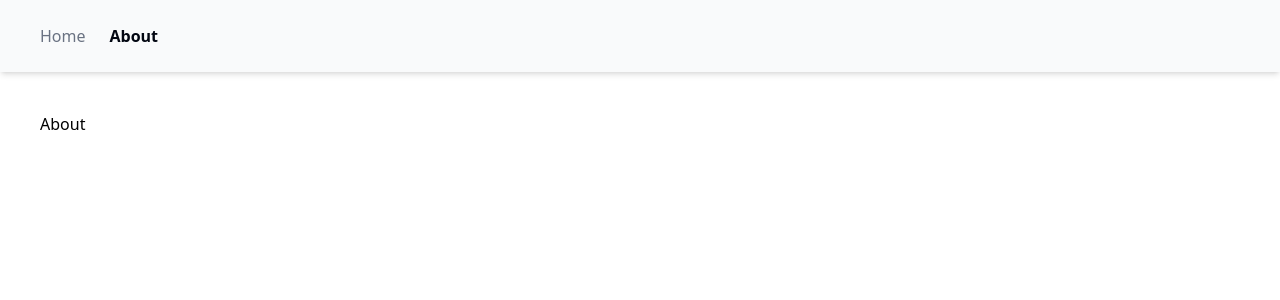
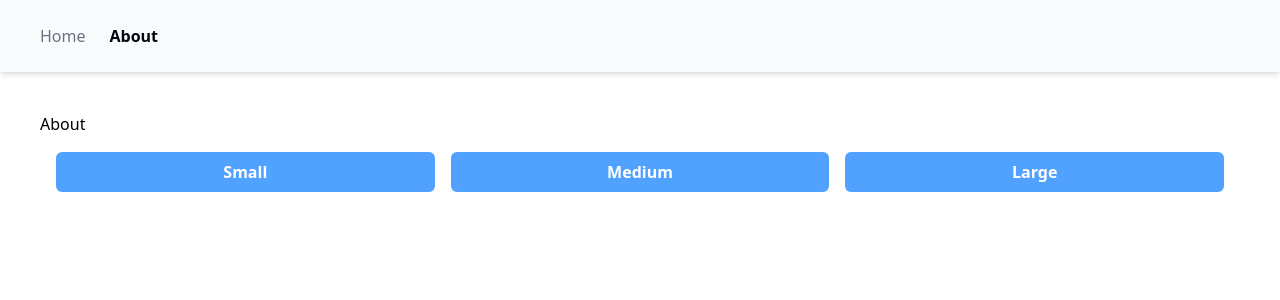
Before and after one commit to MoketeTyabekana/alx-project-0x02-setup, a Next.js app in the folder alx-project-0x02/: page /about in a window 1280 px wide. Shown: the top 300 px of the page. Built offline with nearby package versions, Linux system fonts and the light colour scheme.

Commit message:
Created a button component, interface props that takes the shape,size,className and titlte for the button.

```diff
--- a/alx-project-0x02/components/common/PostModal.tsx
+++ b/alx-project-0x02/components/common/PostModal.tsx
@@ -9,12 +9,15 @@ const PostModal: React.FC<PostModalProps> = ({ isOpen, onClose }) => {
   };
 
   return (
-    <div className="fixed inset-0 z-50 flex items-center justify-center bg-blue-800 bg-opacity-50 ">
+    <div className="fixed inset-0 z-50 flex items-center justify-center bg-blue-950/90 bg-opacity-50 ">
       <form
         action=""
         className="w-2/3 flex flex-col  p-4 shadow-md bg-white rounded-md"
       >
-        <h1 className="py-4 border-b border-gray-200 text-2xl text-center font-bold uppercase text-blue-400">Add a new Post</h1>
+        <h1 className="py-4 border-b border-gray-200 text-2xl text-center font-bold uppercase text-blue-400">
+          Add a new Post
+        </h1>
+
         <div className=" flex flex-col gap-2 my-2 ">
           <label htmlFor="title" className="text-gray-600 font-semibold">
             Title
@@ -43,10 +46,6 @@ const PostModal: React.FC<PostModalProps> = ({ isOpen, onClose }) => {
           <Button onClick={handleCloseModal} title="Close Form" />
         </div>
       </form>
-
-
-
-
     </div>
   );
 };
--- a/alx-project-0x02/interfaces/index.ts
+++ b/alx-project-0x02/interfaces/index.ts
@@ -7,10 +7,17 @@ export interface CardProps{
 
 export interface ButtonProps {
   title: string;
-  onClick: () => void;
+  onClick?: () => void;
+  size?: "small" | "medium" | "large";
+shape?: "rounded-sm" | "rounded-md" | "rounded-full";
+className?: string;
+
 }
 
 export interface PostModalProps {
   isOpen: boolean;
   onClose: () => void;
 }
+
+
+//   onSubmit:(data:{title:string,content:string})=>void;
--- a/alx-project-0x02/pages/about.tsx
+++ b/alx-project-0x02/pages/about.tsx
@@ -1,13 +1,26 @@
-import React from 'react';
+import React from "react";
+import Button from "@/components/common/Button";
+import { ButtonProps } from "@/interfaces";
 
-const About:React.FC=()=> {
+const buttonsData: ButtonProps[] = [
+  { title: "Small", size: "small", shape: "rounded-sm" },
+  { title: "Medium", size: "medium", shape: "rounded-md" },
+  { title: "Large", size: "large", shape: "rounded-full" },
+];
+
+const About: React.FC<ButtonProps> = () => {
   return (
     <main>
-     <section>
-         <h1>About</h1>
-     </section>
+      <section>
+        <h1>About</h1>
+        <div className="grid grid-cols-3 gap-4 p-4">
+          {buttonsData.map(({ title, size, shape }, index) => (
+            <Button key={index} title={title} size={size} shape={shape} />
+          ))}
+        </div>
+      </section>
     </main>
   );
-}
+};
 
 export default About;
--- a/alx-project-0x02/pages/home.tsx
+++ b/alx-project-0x02/pages/home.tsx
@@ -4,31 +4,23 @@ import Card from "@/components/common/Card";
 import Button from "@/components/common/Button";
 import PostModal from "@/components/common/PostModal";
 
+const Home: React.FC = () => {
+  const [isModalOpen, setModalOpen] = useState(false);
 
-const Home: React.FC = () => {
-
-    const[isModalOpen,setModalOpen]=useState(false);
-
-
-     const handleOpenModal=()=>{
+  const handleOpenModal = () => {
     setModalOpen(true);
- }
+  };
 
   return (
-
     <main>
       <section>
         <div className="flex justify-between items-center py-4 ">
           <h1 className="text-2xl text-blue-400 font-bold">Posts</h1>
-         <Button
-          title="Add New Post"
-         onClick={handleOpenModal}
+          <Button title="Add New Post" onClick={handleOpenModal} />
 
-         />
-
-         <PostModal isOpen={isModalOpen} onClose={() => setModalOpen(false)}/>
+          <PostModal isOpen={isModalOpen} onClose={() => setModalOpen(false)} />
         </div>
-        <div className="grid grid-cols-3 justify-between gap-2 mt-10">
+        <div className="grid lg:grid-cols-3 md:grid-cols-2 justify-between gap-2 mt-10">
           <Card
             title="Mokete Tyabekana"
             content="Lorem ipsum dolor sit amet, consectetur adipisicing elit. Laudantium tenetur sapiente nam iure? Debitis sed similique esse amet sint omnis?"
@@ -45,7 +37,6 @@ const Home: React.FC = () => {
           />
         </div>
       </section>
-
     </main>
   );
 };
```
Also changed, not shown: alx-project-0x02/components/common/Button.tsx (+7 -3 lines). Lines whose indentation alone changed are shown as unchanged.
